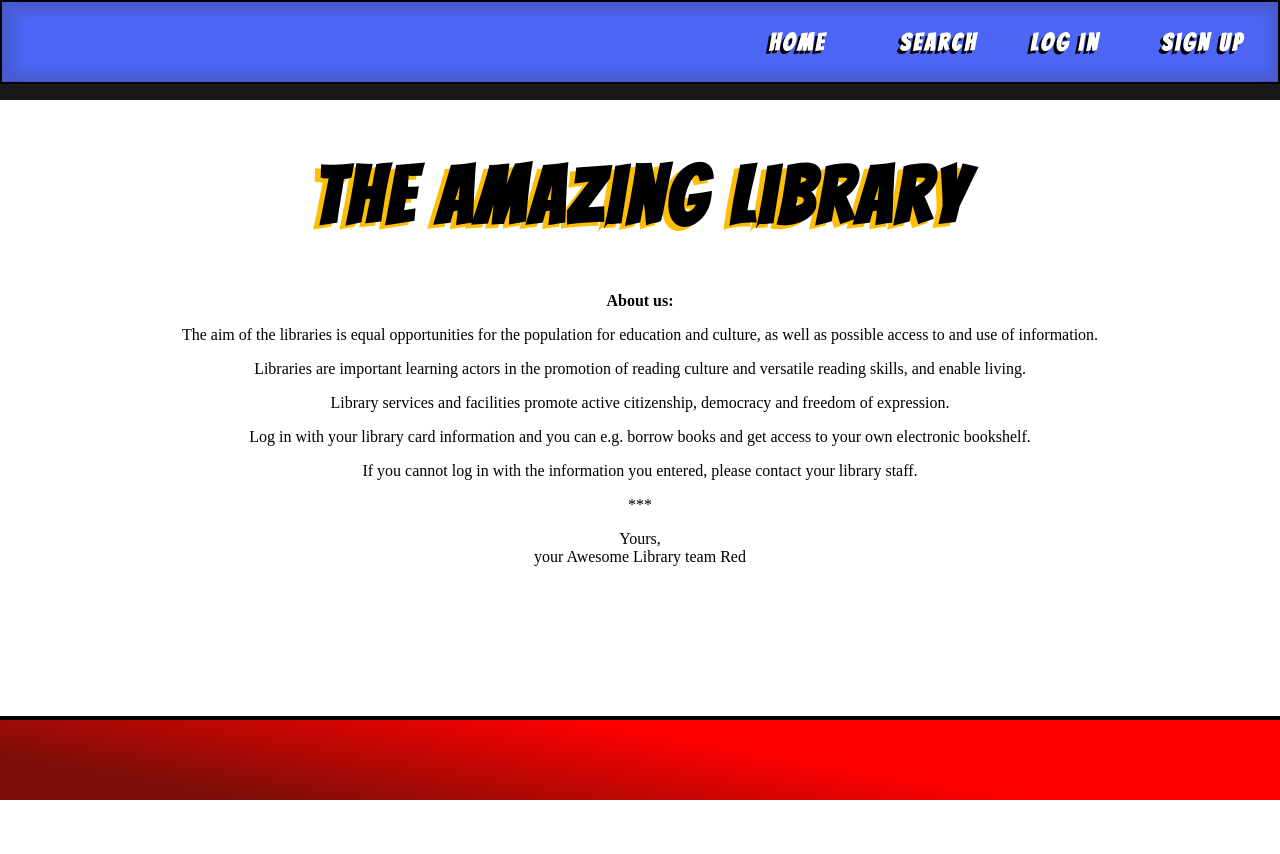
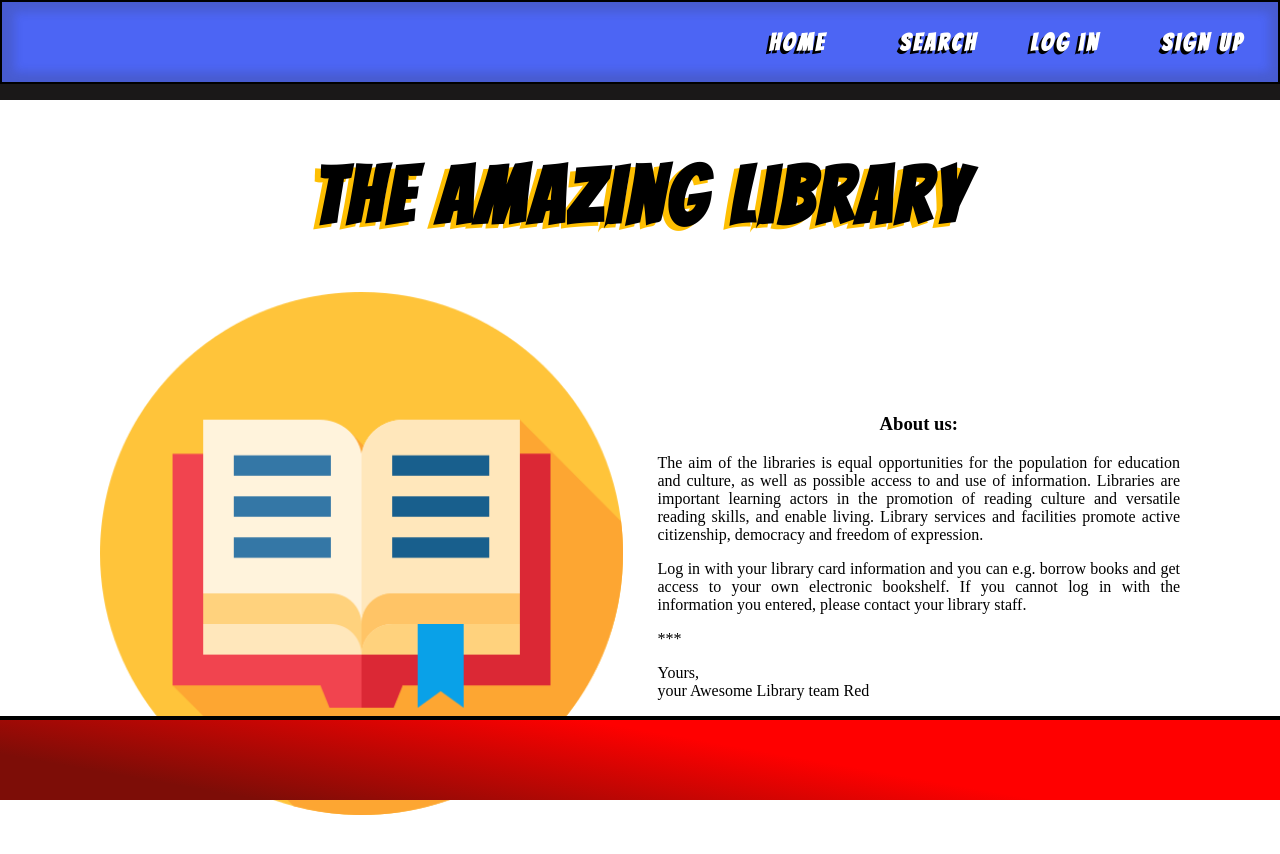
Before and after one commit to cat-rivers/react_library, a React (Create React App) app in the folder awesome_library/: page / in a window 1280 px wide. Shown: the top 854 px of the page. Built offline with nearby package versions, Linux system fonts and the light colour scheme; data requests are answered from the project's data file.

Commit message:
changed font of login fail message

```diff
--- a/awesome_library/src/components/Home.css
+++ b/awesome_library/src/components/Home.css
@@ -1,5 +1,14 @@
 .bodyContainer {
+  display: grid;
+  grid-template-columns: 1fr 1fr;
+  column-gap: 35px;
   margin: 50px 100px;
+  padding-bottom: 50px;
+  align-items: center;
+}
+
+.book-image img {
+  width: 100%;
 }
 
 h1 {
@@ -10,7 +19,10 @@ h1 {
   letter-spacing: 4px;
 }
 
-p {
+.text p {
+  text-align: justify;
+}
+.text h3 {
   text-align: center;
 }
 
--- a/awesome_library/src/components/Home.js
+++ b/awesome_library/src/components/Home.js
@@ -4,33 +4,26 @@ import "./Home.css";
 const Home = () => {
   return (
     <div>
+      <h1 className="home-title"> The Amazing Library </h1>
       <div className="bodyContainer">
-        <h1 className="home-title"> The Amazing Library </h1>
+        <div className="book-image">
+          <img src={require("./book-svg.png")}></img>
+        </div>
+        <div className="text">
+          <h3>About us:</h3>
           <p>
-          <b>About us:</b>
-        </p>
-
-        <p>
-          The aim of the libraries is equal opportunities for the population for
-          education and culture, as well as possible access to and use of
-          information.
+            The aim of the libraries is equal opportunities for the population
+            for education and culture, as well as possible access to and use of
+            information. Libraries are important learning actors in the
+            promotion of reading culture and versatile reading skills, and
+            enable living. Library services and facilities promote active
+            citizenship, democracy and freedom of expression.
           </p>
           <p>
-          Libraries are important learning actors in the promotion of reading
-          culture and versatile reading skills, and enable living.
-        </p>
-        <p>
-          Library services and facilities promote active citizenship, democracy
-          and freedom of expression.
-        </p>
-
-        <p>
             Log in with your library card information and you can e.g. borrow
-          books and get access to your own electronic bookshelf.
-        </p>
-        <p>
-          If you cannot log in with the information you entered, please contact
-          your library staff.
+            books and get access to your own electronic bookshelf. If you cannot
+            log in with the information you entered, please contact your library
+            staff.
           </p>
           <p>***</p>
           <p>
@@ -40,6 +33,7 @@ const Home = () => {
           </p>
         </div>
       </div>
+    </div>
   );
 };
 
--- a/awesome_library/src/components/LoginPopup.css
+++ b/awesome_library/src/components/LoginPopup.css
@@ -76,3 +76,12 @@
 .submit-btn:hover {
   background-color: rgb(57, 181, 230);
 }
+
+#login-fail-text {
+  color: white;
+  font-size: larger;
+  letter-spacing: 3px;
+  margin-bottom: 5px;
+  font-family: "Bangers", cursive;
+  text-shadow: -3px 2px black;
+}
--- a/awesome_library/src/components/LoginPopup.js
+++ b/awesome_library/src/components/LoginPopup.js
@@ -68,7 +68,11 @@ const LoginPopup = () => {
             <br />
             <input type="password" id="password" name="password" />
             <br />
-            {hasError ? "Login Failed! Try Again!" : ""}
+            {hasError ? (
+              <p id="login-fail-text">Login Failed! Try Again!</p>
+            ) : (
+              ""
+            )}
             <br />
             <button className="submit-btn" type="submit">
               Submit
```
Also changed, not shown: awesome_library/src/components/book-svg.png (added). Lines whose indentation alone changed are shown as unchanged.
